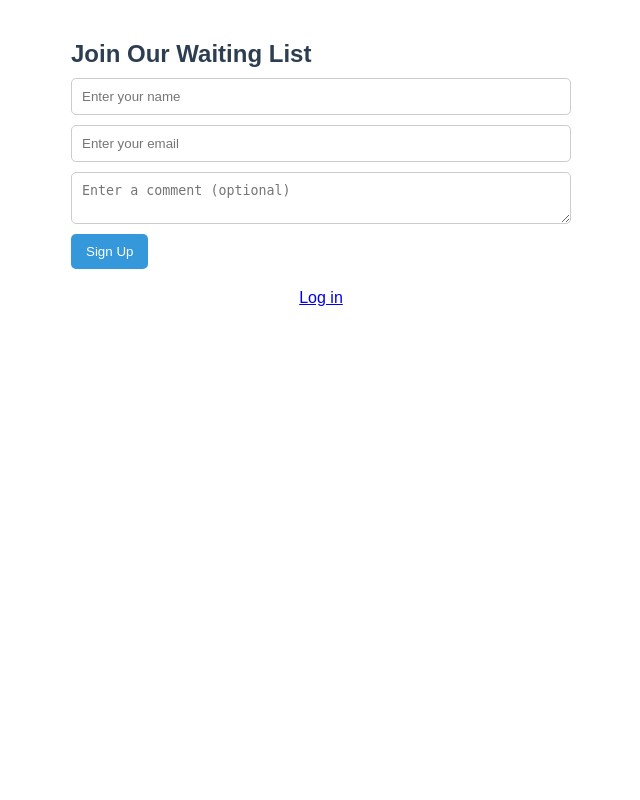
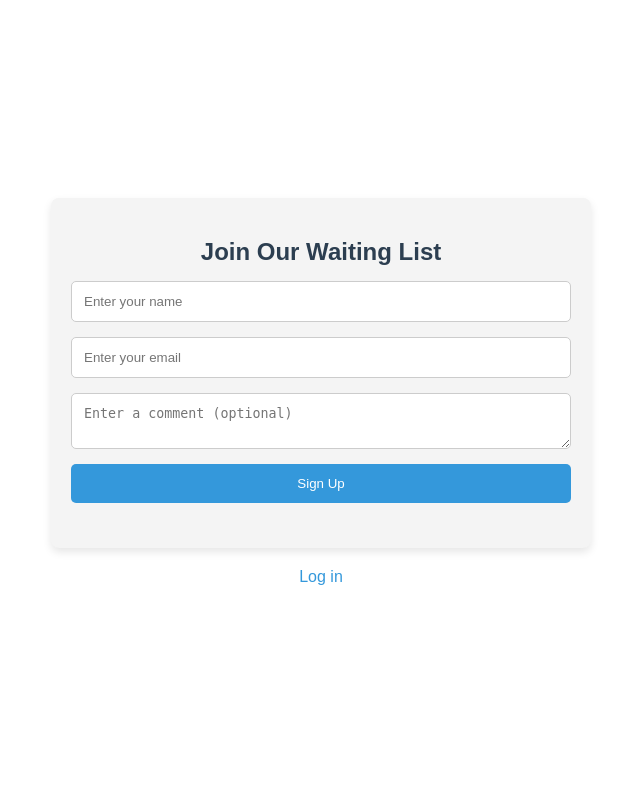
Before and after one commit to PatrickMcClatchy/waiting-list, a PHP site: page / in a window 1280 px wide. Shown: the whole page, without its empty margins (319-959 px from the left). Run offline with PHP 8.4, Linux system fonts and the light colour scheme.

Commit message:
anmeldungs form bissle schöner gmeacht

```diff
--- a/index.php
+++ b/index.php
@@ -30,55 +30,89 @@ error_reporting(E_ALL);
     </script>
 
     <style>
-        body {
-            font-family: Arial, sans-serif;
+        /* Reset default styles */
+        body, html {
             margin: 0;
             padding: 0;
+            width: 100%;
+            height: 100%;
+            font-family: Arial, sans-serif;
+        }
+
+        .container {
+            width: 100%;
+            max-width: 100%;
             display: flex;
             flex-direction: column;
             align-items: center;
+            justify-content: center;
+            min-height: 100vh;
+            padding: 20px;
+            box-sizing: border-box;
         }
-        h1 {
+
+        #signup-section {
+            width: 100%;
+            max-width: 500px;
+            background-color: #f4f4f4;
+            padding: 20px;
+            border-radius: 8px;
+            box-shadow: 0 4px 8px rgba(0, 0, 0, 0.1);
+        }
+
+        #signup-section header h1 {
+            text-align: center;
             color: #2C3E50;
-            text-align: left;
-            margin-bottom: 10px;
+            margin-bottom: 15px;
         }
-        .container {
-            width: 90%;
-            max-width: 500px;
-            margin-top: 20px;
-        }
-        .login-link {
-            margin-top: 20px;
-            text-align: center;
-        }
+
+        /* Form Styles */
         form {
             display: flex;
             flex-direction: column;
-            align-items: flex-start;
-            margin-bottom: 10px;
+            align-items: stretch;
         }
-        input, textarea {
-            padding: 10px;
-            margin-bottom: 10px;
+
+        input, textarea, button {
+            padding: 12px;
+            margin-bottom: 15px;
             width: 100%;
             border-radius: 5px;
             border: 1px solid #ccc;
             box-sizing: border-box;
         }
+
         button {
-            padding: 10px 15px;
             background-color: #3498db;
             border: none;
             color: white;
-            border-radius: 5px;
             cursor: pointer;
-            align-self: flex-start;
         }
+
+        button:hover {
+            background-color: #2980b9;
+        }
+
+        /* Response Message */
         #signupResponse {
             margin-top: 10px;
             color: green;
-            text-align: left;
+            text-align: center;
+        }
+
+        /* Login Link */
+        .login-link p {
+            text-align: center;
+            margin-top: 20px;
+        }
+
+        .login-link p a {
+            color: #3498db;
+            text-decoration: none;
+        }
+
+        .login-link p a:hover {
+            text-decoration: underline;
         }
     </style>
 </head>
```
